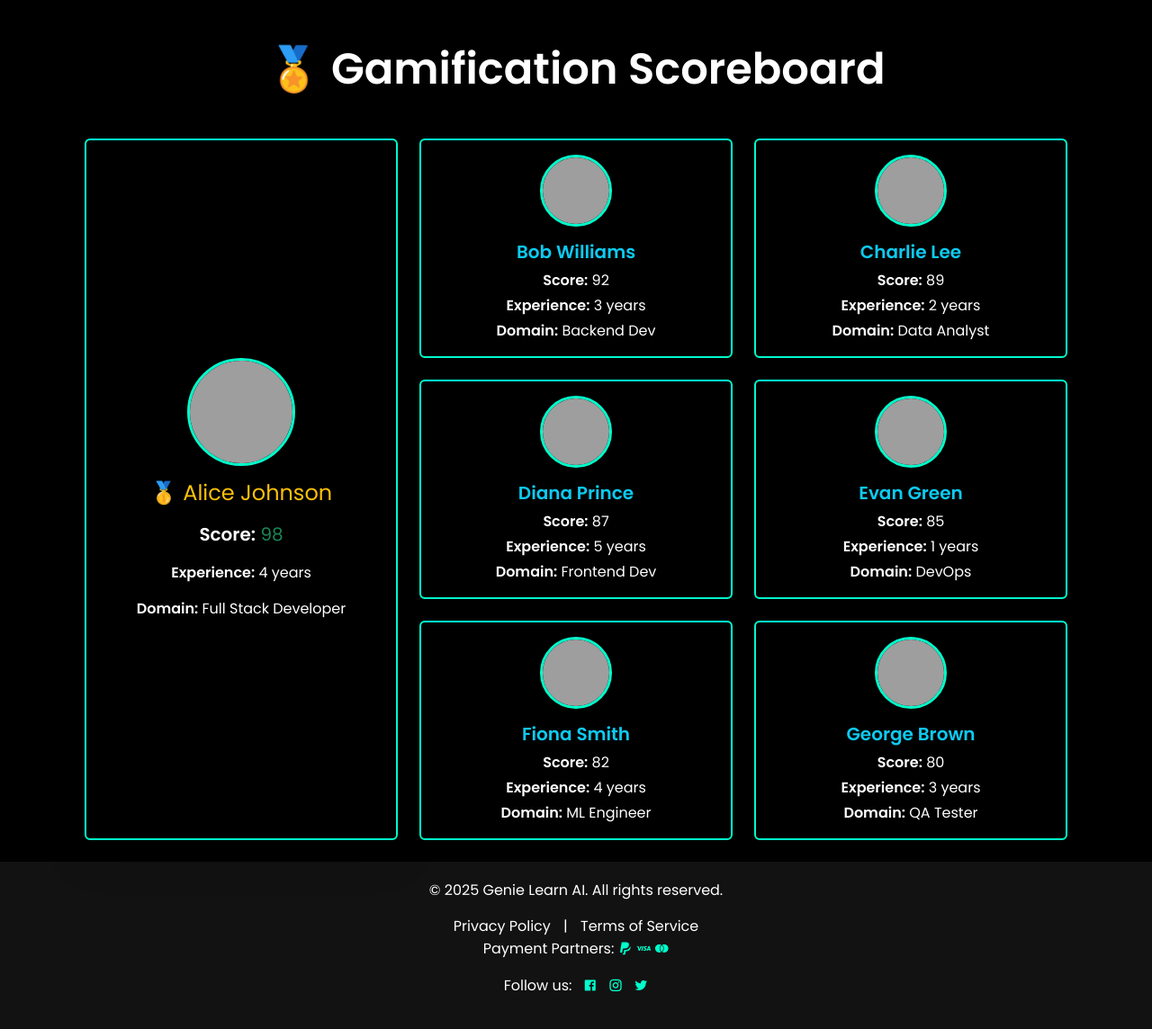
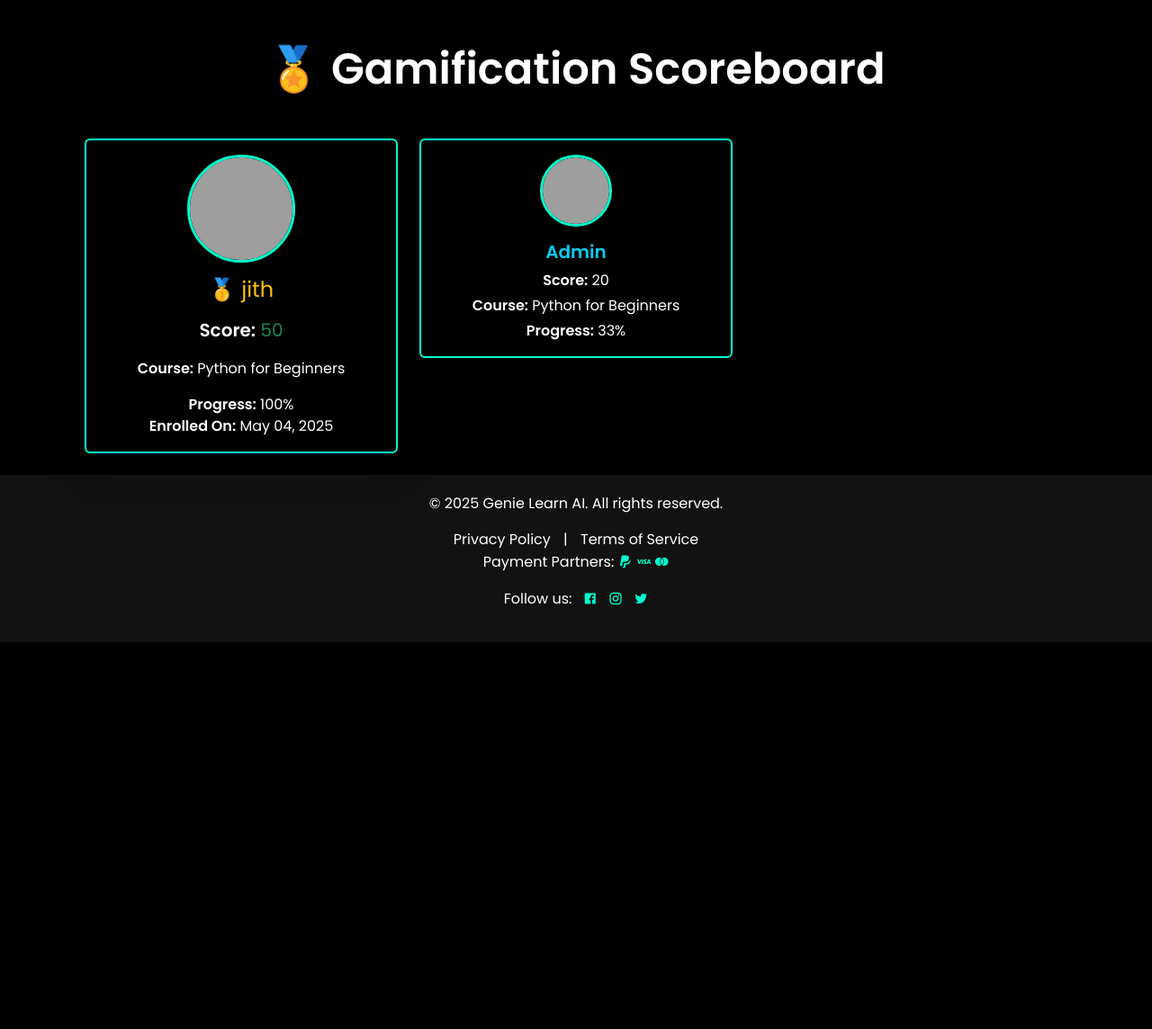
Before and after one commit to adhulyamaya/GENIE-LEARN, a Django app: page /score_board/scorecards/ in a window 1280 px wide. Shown: the part 100-1244 px from the top of the page at 90% size. After the commit the page ends 814 px from the top, so only its background shows below. Run offline with Django 4.2, Linux system fonts and the light colour scheme; data comes from the database, SQL or seed files in the repository; grey boxes are pictures that could not be loaded.

Commit message:
gamification

```diff
--- a/scoreboard/templates/scorecards.html
+++ b/scoreboard/templates/scorecards.html
@@ -4,13 +4,13 @@
 
 <style>
     .score-card {
-        background-color: #000 !important; /* Black background */
-        border: 2px solid #00ffcc !important; /* Teal border */
-        color: #fff; /* White text */
+        background-color: #000 !important;
+        border: 2px solid #00ffcc !important;
+        color: #fff;
     }
 
     .score-card:hover {
-        border-color: #1affd5 !important; /* Lighter teal on hover */
+        border-color: #1affd5 !important;
     }
 
     .score-card img {
@@ -23,17 +23,20 @@
 
     <div class="row">
         <!-- Left Column: Top Scorer -->
+        {% if top_candidate %}
         <div class="col-md-4 mb-4">
             <div class="card score-card shadow-lg h-100">
                 <div class="card-body d-flex flex-column justify-content-center align-items-center">
                     <img src="https://cdn-icons-png.flaticon.com/512/3135/3135715.png" alt="Top Candidate" class="img-fluid rounded-circle mb-3" style="width: 120px; height: 120px;">
-                    <h4 class="card-title text-warning">🥇 {{ top_candidate.name }}</h4>
+                    <h4 class="card-title text-warning">🥇 {{ top_candidate.user.full_name}}</h4>
                     <p class="card-text mt-2 fs-5"><strong>Score:</strong> <span class="text-success">{{ top_candidate.score }}</span></p>
-                    <p class="card-text"><strong>Experience:</strong> {{ top_candidate.exp }} years</p>
-                    <p class="card-text"><strong>Domain:</strong> {{ top_candidate.domain }}</p>
+                    <p class="card-text"><strong>Course:</strong> {{ top_candidate.course.title }}</p>
+                    <p class="mb-0"><strong>Progress:</strong> {{ top_candidate.progress|floatformat:0 }}%</p>
+                    <p class="card-text"><strong>Enrolled On:</strong> {{ top_candidate.enrolled_on|date:"M d, Y" }}</p>
                 </div>
             </div>
         </div>
+        {% endif %}
 
         <!-- Right Column: Other Candidates -->
         <div class="col-md-8">
@@ -43,12 +46,16 @@
                     <div class="card score-card shadow-sm h-100">
                         <div class="card-body text-center">
                             <img src="https://cdn-icons-png.flaticon.com/512/149/149071.png" class="img-fluid rounded-circle mb-3" style="width: 80px; height: 80px;" alt="Candidate">
-                            <h5 class="card-title text-info fw-bold">{{ candidate.name }}</h5>
+                            <h5 class="card-title text-info fw-bold">{{ candidate.user.full_name |default:"Admin"}}</h5>
                             <p class="mb-1"><strong>Score:</strong> {{ candidate.score }}</p>
-                            <p class="mb-1"><strong>Experience:</strong> {{ candidate.exp }} years</p>
-                            <p class="mb-0"><strong>Domain:</strong> {{ candidate.domain }}</p>
+                            <p class="mb-1"><strong>Course:</strong> {{ candidate.course.title }}</p>
+                            <p class="mb-0"><strong>Progress:</strong> {{ candidate.progress|floatformat:0 }}%</p>
                         </div>
                     </div>
+                </div>
+                {% empty %}
+                <div class="col-12">
+                    <p class="text-center text-light">No candidates found.</p>
                 </div>
                 {% endfor %}
             </div>
--- a/scoreboard/urls.py
+++ b/scoreboard/urls.py
@@ -6,5 +6,4 @@ app_name = 'score_board'  # Namespace for better URL handling
 urlpatterns = [
     path('scorecards/', views.scorecards, name='scorecards'),
 
-
 ]
--- a/scoreboard/views.py
+++ b/scoreboard/views.py
@@ -1,30 +1,41 @@
 from django.shortcuts import render
+from courses_app.models import Enrollment
 
-# # Create your views here.
 # def scorecards(request):
-#     return render(request, "scorecards.html")
+#     candidates = [
+#         {'name': 'Bob Williams', 'score': 92, 'exp': 3, 'domain': 'Backend Dev'},
+#         {'name': 'Charlie Lee', 'score': 89, 'exp': 2, 'domain': 'Data Analyst'},
+#         {'name': 'Diana Prince', 'score': 87, 'exp': 5, 'domain': 'Frontend Dev'},
+#         {'name': 'Evan Green', 'score': 85, 'exp': 1, 'domain': 'DevOps'},
+#         {'name': 'Fiona Smith', 'score': 82, 'exp': 4, 'domain': 'ML Engineer'},
+#         {'name': 'George Brown', 'score': 80, 'exp': 3, 'domain': 'QA Tester'},
+#     ]
+
+#     top_candidate = {
+#         'name': 'Alice Johnson',
+#         'score': 98,
+#         'exp': 4,
+#         'domain': 'Full Stack Developer',
+#     }
+
+#     return render(request, 'scorecards.html', {
+#         'top_candidate': top_candidate,
+#         'candidates': candidates
+#     })
 
 
-from django.shortcuts import render
 
 def scorecards(request):
-    candidates = [
-        {'name': 'Bob Williams', 'score': 92, 'exp': 3, 'domain': 'Backend Dev'},
-        {'name': 'Charlie Lee', 'score': 89, 'exp': 2, 'domain': 'Data Analyst'},
-        {'name': 'Diana Prince', 'score': 87, 'exp': 5, 'domain': 'Frontend Dev'},
-        {'name': 'Evan Green', 'score': 85, 'exp': 1, 'domain': 'DevOps'},
-        {'name': 'Fiona Smith', 'score': 82, 'exp': 4, 'domain': 'ML Engineer'},
-        {'name': 'George Brown', 'score': 80, 'exp': 3, 'domain': 'QA Tester'},
-    ]
+    enrollments = Enrollment.objects.select_related('user', 'course').all().order_by('-score')
 
-    top_candidate = {
-        'name': 'Alice Johnson',
-        'score': 98,
-        'exp': 4,
-        'domain': 'Full Stack Developer',
-    }
+    if enrollments:
+        top_candidate = enrollments[0]
+        other_candidates = enrollments[1:]
+    else:
+        top_candidate = None
+        other_candidates = []
 
     return render(request, 'scorecards.html', {
         'top_candidate': top_candidate,
-        'candidates': candidates
+        'candidates': other_candidates
     })
```
